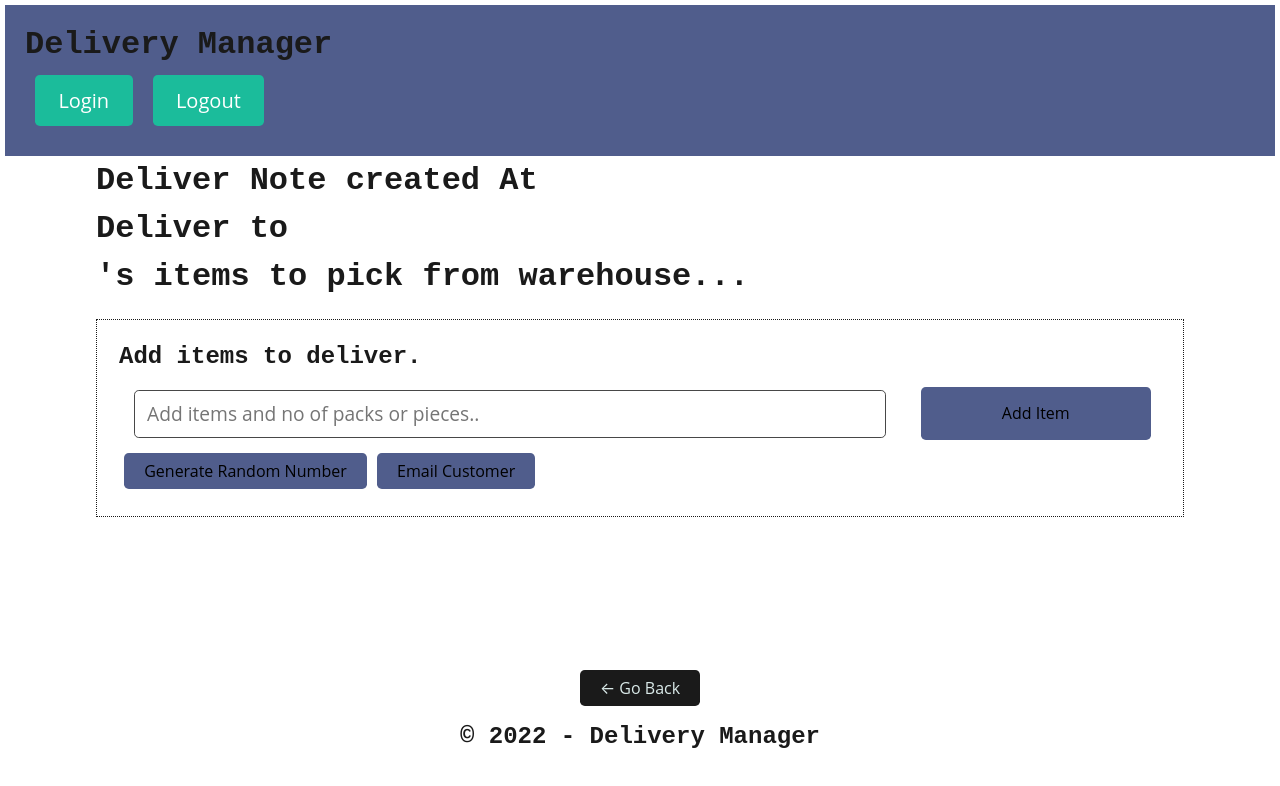
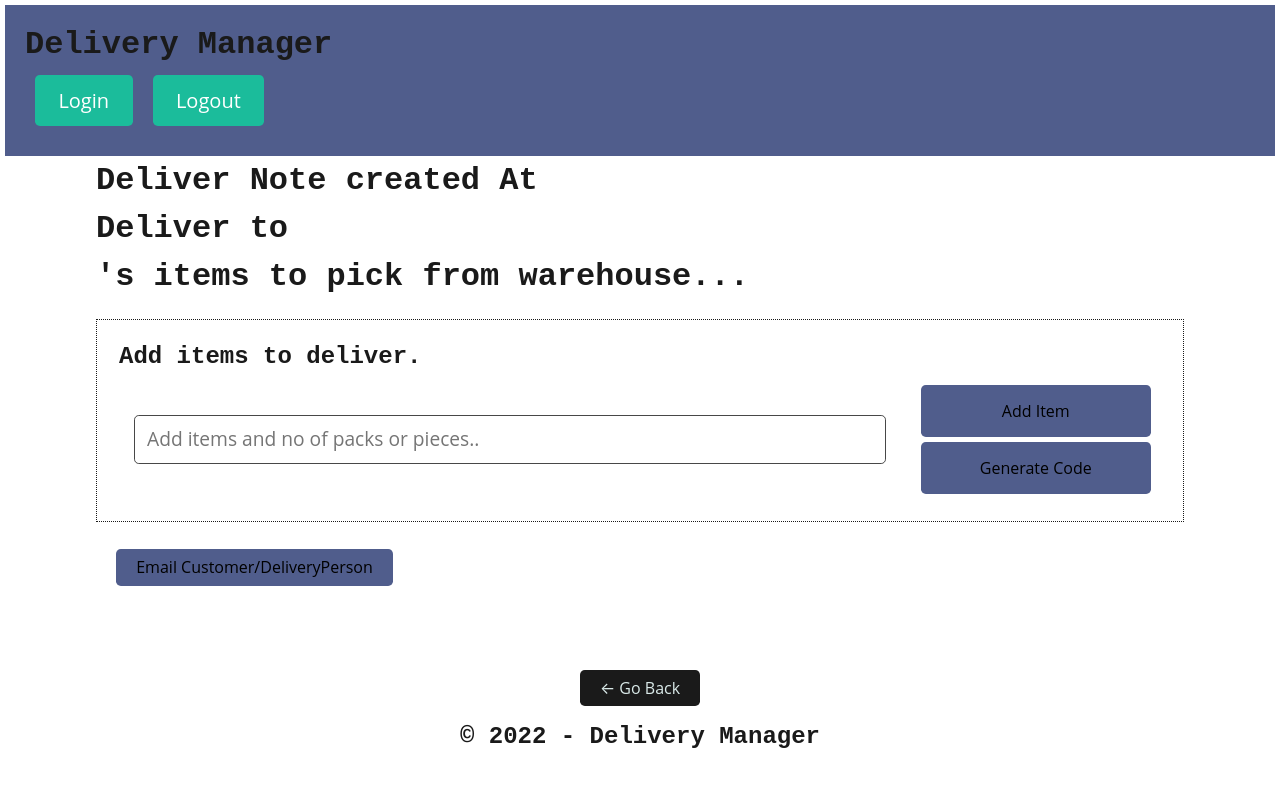
Before and after one commit to Kuleenabinoy/DeliveryManagerMERN, a React (Create React App) app in the folder client/: page /teams/1 in a window 1280 px wide. Shown: the top 786 px of the page. Built offline with nearby package versions, Linux system fonts and the light colour scheme; no server answers.

Commit message:
randomNo

```diff
--- a/client/src/App.js
+++ b/client/src/App.js
@@ -43,10 +43,10 @@ function App() {
                         {/* <Route exact path="/employee">
                             <HomeEmployee />
                         </Route> */}
-                        <Route exact path="/me">
+                        <Route exact path="/profile">
                             <Profile />
                         </Route>
-                        <Route exact path="/profiles/:username">
+                        <Route exact path="/me">
                             <Profile />
                         </Route>
                         {/* <Route exact path="/addteam">
--- a/client/src/components/ItemForm/index.js
+++ b/client/src/components/ItemForm/index.js
@@ -2,6 +2,7 @@ import React, { useState } from "react";
 import { useMutation } from "@apollo/client";
 
 import { ADD_ITEM } from "../../utils/mutations";
+
 const styles = {
     btnStyle: {
         background: "#505d8c",
@@ -9,6 +10,12 @@ const styles = {
         color: "black",
         margin: 5,
     },
+};
+const randomNo = () => {
+    const min = 100;
+    const max = 100000;
+    const rNo = Math.floor(Math.random() * (max - min + 1)) + min;
+    console.log(rNo);
 };
 const ItemForm = ({ teamId }) => {
     const [item, setItem] = useState("");
@@ -46,17 +53,12 @@ const ItemForm = ({ teamId }) => {
                     <button style={styles.btnStyle} className="btn btn-info btn-block py-3" type="submit">
                         Add Item
                     </button>
+                    <button className="btn btn-info btn-block py-3 " style={styles.btnStyle} onClick={randomNo}>
+                        Generate Code
+                    </button>
                 </div>
                 {error && <div className="col-12 my-3 bg-danger text-white p-3">Something went wrong...</div>}
             </form>
-            <div className="email">
-                <button className="btn " style={styles.btnStyle}>
-                    Generate Random Number
-                </button>
-                <button className="btn " style={styles.btnStyle}>
-                    Email Customer
-                </button>
-            </div>
         </div>
     );
 };
--- a/client/src/pages/Login.js
+++ b/client/src/pages/Login.js
@@ -23,14 +23,12 @@ const Login = (props) => {
     const handleFormSubmit = async (event) => {
         event.preventDefault();
         console.log(formState, "login values");
-
         try {
             const { data } = await login({
                 variables: { ...formState },
             });
 
             Auth.login(data.login.token);
-            //load admin page if admin login,if employee login load employee profile
             if (data.login.user.usercategory === "employee") {
                 window.location.assign("/profile");
             } else {
--- a/client/src/pages/Profile.js
+++ b/client/src/pages/Profile.js
@@ -3,8 +3,8 @@ import React from "react";
 import { Redirect, useParams } from "react-router-dom";
 import { useQuery } from "@apollo/client";
 
-//import ItemsList from "../components/ItemsList";
-//import ItemForm from "../components/ItemForm";
+//import ProfileForm from "../components/ItemsList";
+import ProfileList from "../components/ItemForm";
 
 import { QUERY_USER, QUERY_ME } from "../utils/queries";
 
@@ -20,11 +20,12 @@ const Profile = () => {
 
     // Check if data is returning from the `QUERY_ME` query, then the `QUERY_SINGLE_PROFILE` query
     const user = data?.me || data?.user || {};
-
+    console.log(user);
     // Use React Router's `<Redirect />` component to redirect to personal profile page if username is yours
     if (Auth.loggedIn() && Auth.getProfile().data.username) {
         return <Redirect to="/me" />;
     }
+    console.log(data.user.username, "usename");
 
     if (loading) {
         return <div>Loading...</div>;
@@ -36,7 +37,13 @@ const Profile = () => {
 
     return (
         <div>
-            <h2>Employee Page</h2>
+            <div>
+                <h2 className="card-header">Deliver Note created At {user.createdAt}</h2>
+                <h2 className="card-header">Deliver to {user.siteInfo}</h2>
+                <h2 className="card-header">{user.name}'s items to pick from warehouse...</h2>
+
+                {user.items?.length > 0 && <ProfileList items={user.items} />}
+            </div>
         </div>
     );
 };
--- a/client/src/pages/Team.js
+++ b/client/src/pages/Team.js
@@ -17,6 +17,14 @@ const Team = () => {
         // pass URL parameter
         variables: { teamId: teamId },
     });
+    const styles = {
+        btnStyle: {
+            background: "#505d8c",
+            cursor: "pointer",
+            color: "black",
+            margin: 5,
+        },
+    };
 
     const team = data?.team || {};
 
@@ -34,6 +42,13 @@ const Team = () => {
             <div className="my-4 p-4" style={{ border: "1px dotted #1a1a1a" }}>
                 <ItemForm teamId={team._id} />
             </div>
+            <div className="col-12 col-lg-9 ">
+                <div className="email">
+                    <button className="btn " style={styles.btnStyle}>
+                        Email Customer/DeliveryPerson
+                    </button>
+                </div>
+            </div>
         </div>
     );
 };
```
Also changed, not shown: client/src/components/ProfileList/index.js (added, +26 -0 lines), client/src/components/ProfileForm/index.js (added).
